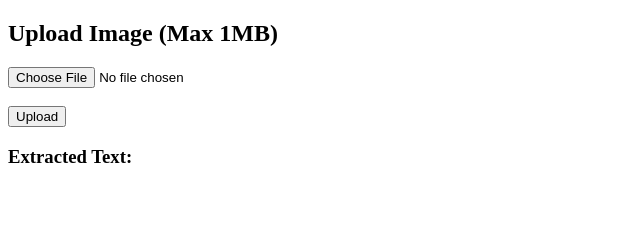
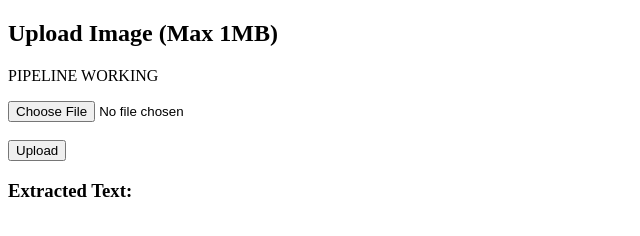
Before and after one commit to MahdiAghaali/CC-final-project-Front-end, a plain HTML site: page index.html in a window 1280 px wide. Shown: the whole page, without its empty margins (0-640 px from the left). Drawn offline with Linux system fonts and the light colour scheme.

Commit message:
Testimng pipeline

```diff
--- a/index.html
+++ b/index.html
@@ -8,6 +8,7 @@
 <body>
 
     <h2>Upload Image (Max 1MB)</h2>
+    <p>PIPELINE WORKING</p>
 
     <input type="file" id="fileInput" accept="image/*" />
     <br><br>
```
